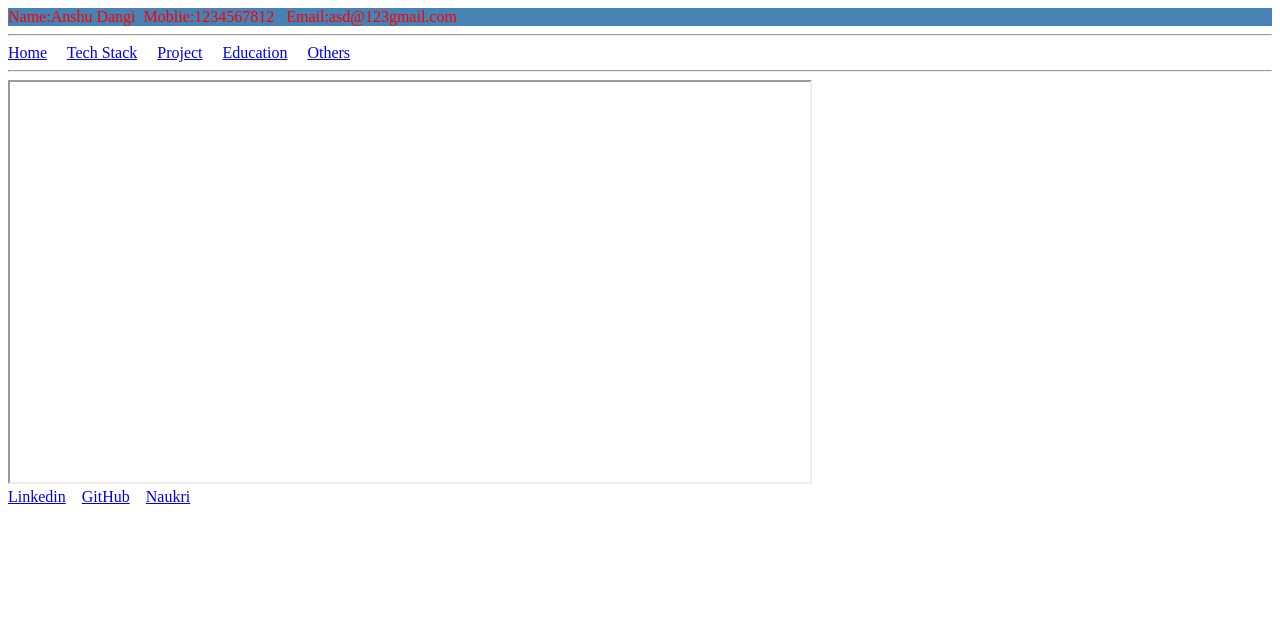
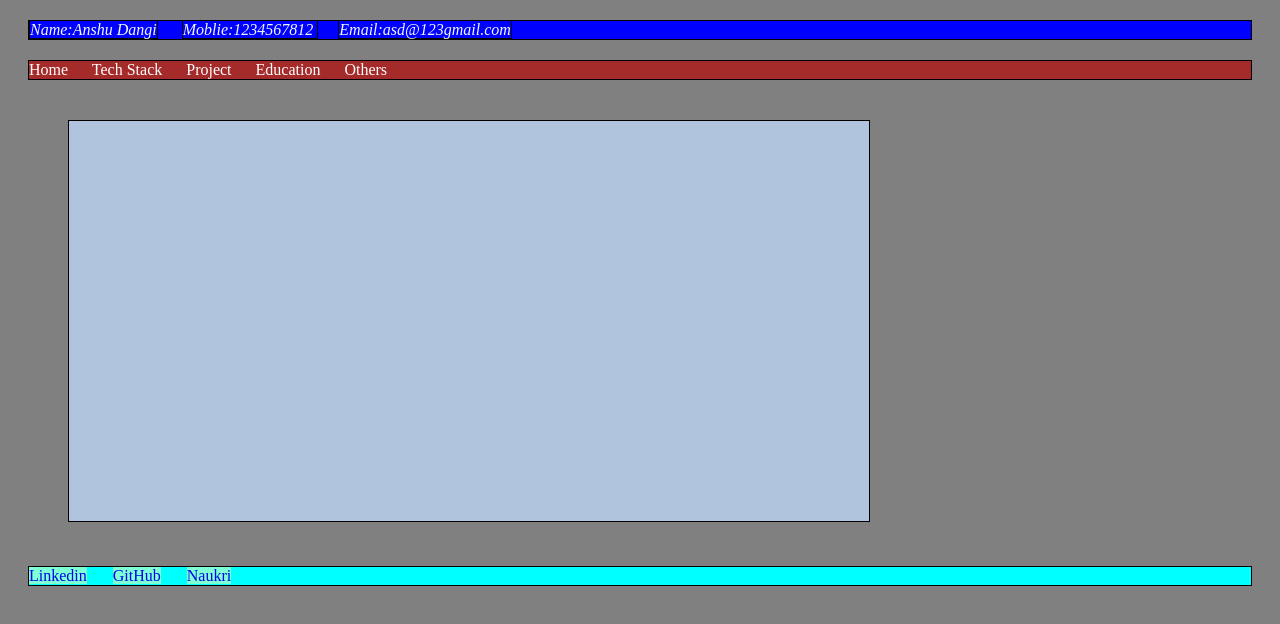
Before and after one commit to ANSDANGI/profile-anshu, a plain HTML site: page index.html in a window 1280 px wide. Drawn offline with Linux system fonts and the light colour scheme.

Commit message:
added padding
added padding

```diff
--- a/index.html
+++ b/index.html
@@ -6,37 +6,86 @@
     <meta name="viewport" content="width=device-width, initial-scale=1.0">
     <title>Home</title>
     <style>
+      span{
+
+         font-weight: lighter;
+         font-style: italic;
+         font-size: medium;
+         border: 1px solid black;
+         margin-right: 20px;
+
+      }
+      nav a{
+
+         text-decoration: none;
+         margin-right: 20px;
+         color: white;
+
+      }
+      #home{
+         margin-left: left;
+      }
       header{
-         color: red;
-         background-color: steelblue;
+         border: 1px solid black;
+         margin: 20px 20px;
+         background-color: blue;
+         color: aliceblue;
       }
+      nav{
+         border: 1px solid black;
+         margin: 20px 20px;
+         background-color: brown;
+      }
+      footer{
+         border: 1px solid black;
+         margin: 20px 20px;
+         background-color: aqua;
+         color: aliceblue;
+         text-decoration: none;
+      }
+      .w{
+
+          margin-right: 10px;
+          text-decoration: none;
+          background-color: aquamarine;
+      }
+      body{
+         background-color: grey;
+      }
+      iframe{
+         border: 1px solid black;
+         margin: 20px 60px;
+         background-color: lightsteelblue;
+
+      }
+
     </style>
 </head>
 <body>
    <!-- Header section -->
    <header>
-    <span>Name:Anshu Dangi&nbsp; Moblie:1234567812 &nbsp; Email:asd@123gmail.com</span>
+    <span>Name:Anshu Dangi</span> <span>Moblie:1234567812 </span>  <span>Email:asd@123gmail.com</span>
    </header>
-   <hr>
+
 
 
    <!-- Nvaigation section -->
    <nav>
-      <a href="home.html" target="mainFrame">Home</a> &nbsp; &nbsp;
-      <a href="techStack.html" target="mainFrame">Tech Stack</a> &nbsp; &nbsp;
-      <a href="project.html" target="mainFrame">Project</a> &nbsp; &nbsp;
-      <a href="education.html" target="mainFrame">Education</a> &nbsp; &nbsp;
+      <a href="home.html" target="mainFrame" id="home">Home</a>
+      <a href="techStack.html" target="mainFrame">Tech Stack</a>
+      <a href="project.html" target="mainFrame">Project</a>
+      <a href="education.html" target="mainFrame">Education</a>
       <a href="others.html" target="mainFrame">Others</a>
    </nav>
-   <hr>
+
    <!-- section -->
    <iframe src="" name="mainFrame" frameborder="1" width="800px" height="400px" ></iframe>
 
    <!-- Footer Section -->
    <footer>
-    <a href="home.html">Linkedin</a>&nbsp; &nbsp;
-    <a href="home.html">GitHub</a>&nbsp; &nbsp;
-    <a href="home.html">Naukri</a>
+    <a href="home.html" class="w">Linkedin</a>&nbsp; &nbsp;
+    <a href="home.html" class="w">GitHub</a>&nbsp; &nbsp;
+    <a href="home.html" class="w">Naukri</a>
    </footer>
 </body>
 </html>
```
Also changed, not shown: boxModel.html (added, +26 -0 lines), home.html (+4 -0 lines), techStack.html (+1 -0 lines).
